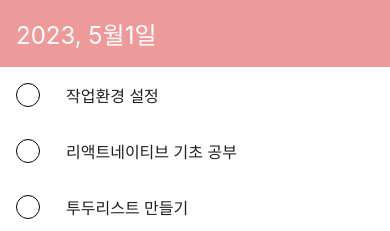
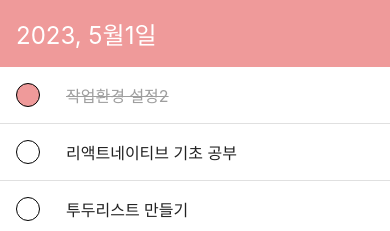
Before and after one commit to hongJirr/TodoApp, a React Native app: screen / in a window 390 px wide. Shown: the top 231 px of the page. Built offline with nearby package versions, Linux system fonts and the light colour scheme.

Commit message:
할일끝났을때 스타일 추가

```diff
--- a/App.tsx
+++ b/App.tsx
@@ -10,7 +10,7 @@ function App(): JSX.Element {
   const [todos, setTodos] = useState([
     {
       id: 1,
-      text: '작업환경 설정',
+      text: '작업환경 설정2',
       done: true,
     },
     {id: 2, text: '리액트네이티브 기초 공부', done: false},
--- a/components/TodoItem/index.tsx
+++ b/components/TodoItem/index.tsx
@@ -5,8 +5,10 @@ import {ITodos} from '../TodoList/TodoList.type';
 export default function TodoItem({todo}: {todo: ITodos}) {
   return (
     <View style={styles.item}>
-      <View style={styles.circle} />
-      <Text style={styles.text}>{todo.text}</Text>
+      <View style={[styles.circle, todo.done && styles.fill]} />
+      <Text style={[styles.text, todo.done && styles.lineThrough]}>
+        {todo.text}
+      </Text>
     </View>
   );
 }
@@ -24,6 +26,15 @@ const styles = StyleSheet.create({
     borderWidth: 1,
     marginRight: 26,
   },
+  fill: {
+    justifyContent: 'center',
+    alignItems: 'center',
+    backgroundColor: '#EF9A9A',
+  },
+  lineThrough: {
+    color: '#9e9e9e',
+    textDecorationLine: 'line-through',
+  },
   text: {
     flex: 1,
     fontSize: 16,
--- a/components/TodoList/index.tsx
+++ b/components/TodoList/index.tsx
@@ -1,11 +1,12 @@
 import React from 'react';
-import {FlatList, View, Text, StyleSheet} from 'react-native';
+import {FlatList, View, StyleSheet} from 'react-native';
 import TodoItem from '../TodoItem';
 import {ITodos} from './TodoList.type';
 
 export default function TodoList({todos}: {todos: ITodos[]}) {
   return (
     <FlatList
+      ItemSeparatorComponent={() => <View style={styles.seperator} />}
       style={styles.list}
       data={todos}
       renderItem={({item}: {item: ITodos}) => (
@@ -22,4 +23,8 @@ const styles = StyleSheet.create({
   list: {
     flex: 1,
   },
+  seperator: {
+    backgroundColor: '#e0e0e0',
+    height: 1,
+  },
 });
```
